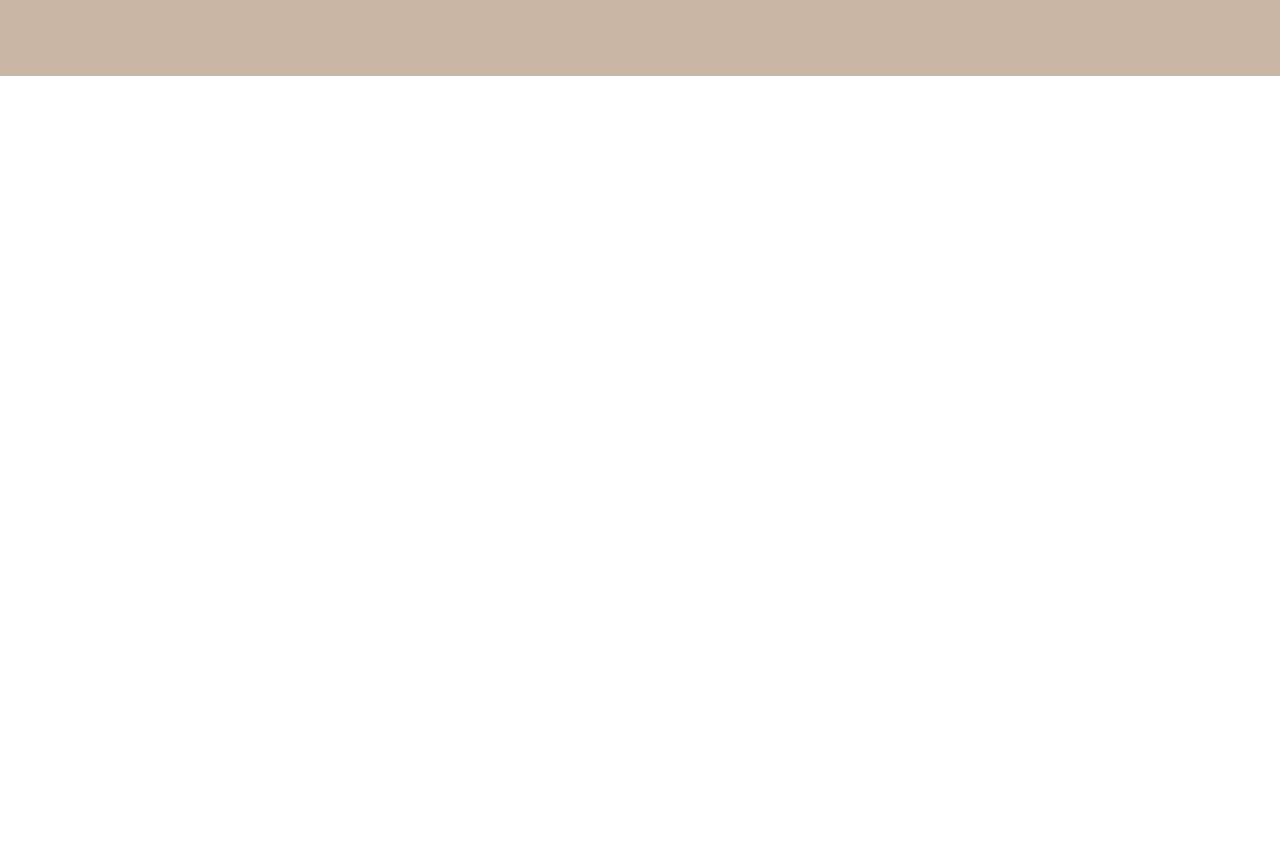
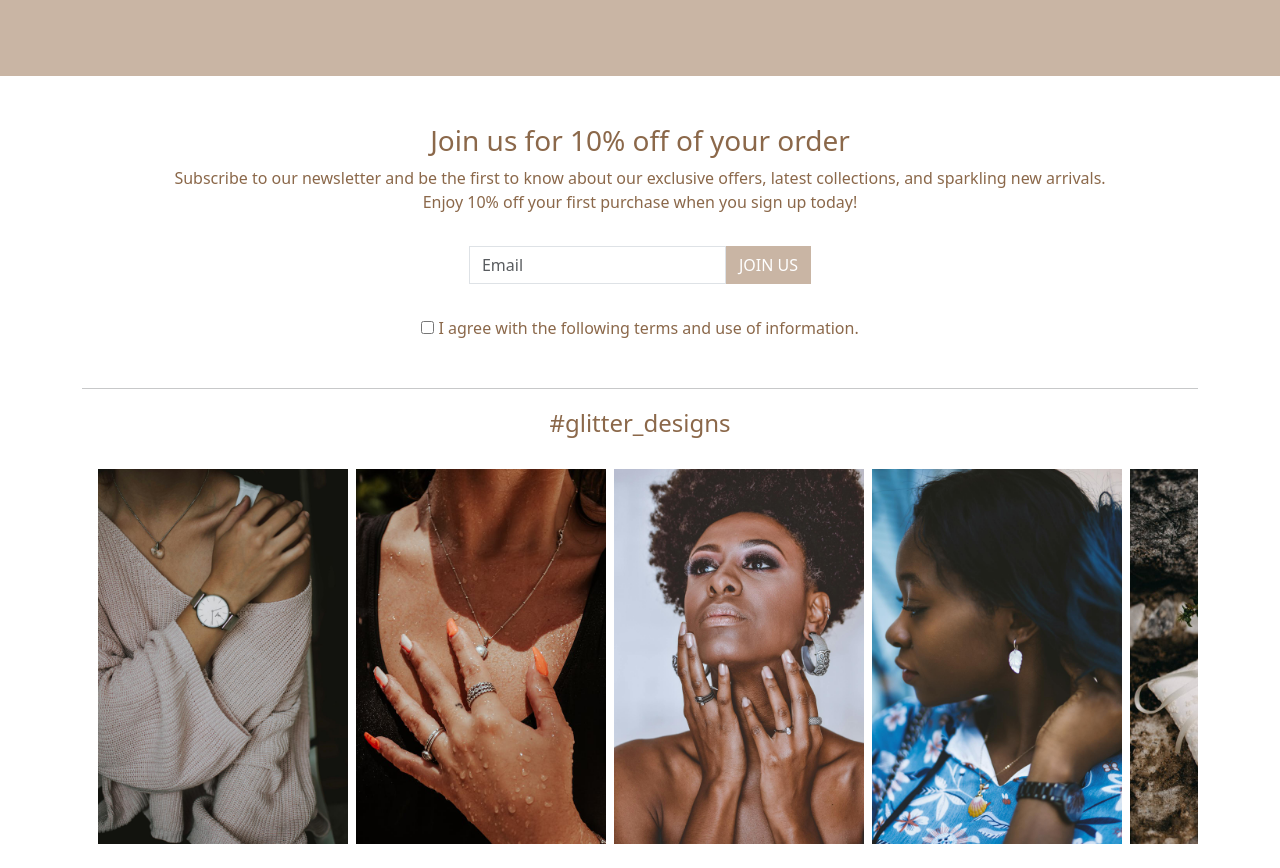
Before and after one commit to Carol254/glitter-e-shop, an Angular app: page / in a window 1280 px wide. Shown: the part 2440-3308 px from the top of the page. Before the commit the page ends 2516 px from the top, so only its background shows below. Built offline with nearby package versions, Linux system fonts and the light colour scheme.

Commit message:
few changes made

```diff
--- a/src/app/home/home.component.css
+++ b/src/app/home/home.component.css
@@ -74,3 +74,50 @@
     font-size: 2em;
     color: var(--accent-color);
 }
+.subscription{
+    align-items: center;
+    justify-content: center;
+    display: flex;
+    flex-direction: column;
+    height: 100%;
+    color: var(--accent-color);
+}
+#section{
+    margin-top: 20px;
+    /* background-color: var(--primary-color) !important; */
+  }
+.cardy   {
+    /* border: 2px solid var(--primary-color); */
+    margin: 10px 4px;
+    transition: .6s ease;
+  }
+
+  .cardy:hover {
+    transform: scale(1.05);
+  }
+
+
+  .cardy-img-top{
+    width: 200px;
+    height: 200px;
+    object-fit: contain;
+  }
+  .scrollcards {
+    background-color: #fff;
+    overflow: auto;
+    white-space: nowrap;
+  }
+
+  ::-webkit-scrollbar {
+      width: 0px;
+      height: 0px;
+      background: transparent;
+  }
+
+  div.scrollcards .cardy {
+      display: inline-block;
+      /* padding: 14px; */
+      text-decoration: none;
+      height: auto;
+      width: 250px;
+  }
--- a/src/app/home/home.component.html
+++ b/src/app/home/home.component.html
@@ -152,3 +152,78 @@
         </div>
     </div>
 </section>
+<section>
+    <div class="container">
+        <div class="subscription my-5">
+            <h3>Join us for 10% off of your order</h3>
+            <p class="text-center">Subscribe to our newsletter and be the first to know about our exclusive offers, latest collections, and sparkling new arrivals.<br> Enjoy 10% off your first purchase when you sign up today!</p>
+            <form class="d-flex my-3">
+                <div class="">
+                  <label for="inputEmail" class="visually-hidden">Password</label>
+                  <input type="text" class="form-control" id="inputEmail" placeholder="Email" style="border-radius: 0 !important;" >
+                </div>
+                <div class="">
+                  <button type="submit" class="btn btn-main mb-3" style="border-radius: 0 !important;">JOIN US</button>
+                </div>
+              </form>
+            <div>
+                <input type="checkbox" class="px-2" > I agree with the following terms and use of information.
+            </div>
+        </div>
+    </div>
+</section>
+<div class="container">
+    <hr>
+</div>
+
+<section>
+    <div class="container">
+        <div class="slider">
+            <div id="section">
+                <h4 class="text-center" style="color: var(--accent-color);">#glitter_designs</h4>
+                <div class="container-fluid">
+                  <div class="row">
+                    <div class="scrollcards">
+
+                        <div class="cardy">
+                          <img class="card-img-top" src="assets/img-1.jpg">
+                        </div>
+
+                        <div class="cardy">
+                          <img class="card-img-top" src="assets/img-2.jpg">
+                        </div>
+
+                        <div class="cardy">
+                          <img class="card-img-top" src="assets/img-3.jpg">
+                        </div>
+
+                        <div class="cardy">
+                          <img class="card-img-top" src="assets/img-5.jpg">
+                        </div>
+
+                        <div class="cardy">
+                          <img class="card-img-top" src="assets/img-7.jpg">
+                        </div>
+
+                        <div class="cardy">
+                            <img class="card-img-top" src="assets/img-9.jpg">
+                          </div>
+
+                        <div class="cardy">
+                         <img class="card-img-top" src="\assets\pexels-jellybeanphotography-216491.jpg">
+                        </div>
+
+                        <div class="cardy">
+                            <img class="card-img-top" src="\assets\pexels-tubarones-2764973.jpg">
+                        </div>
+
+                        <div class="cardy">
+                            <img class="card-img-top" src="\assets\pexels-taylor-thompson-865581658-20090400.jpg">
+                        </div>
+                    </div>
+                  </div>
+                 </div>
+              </div>
+        </div>
+    </div>
+</section>
```
